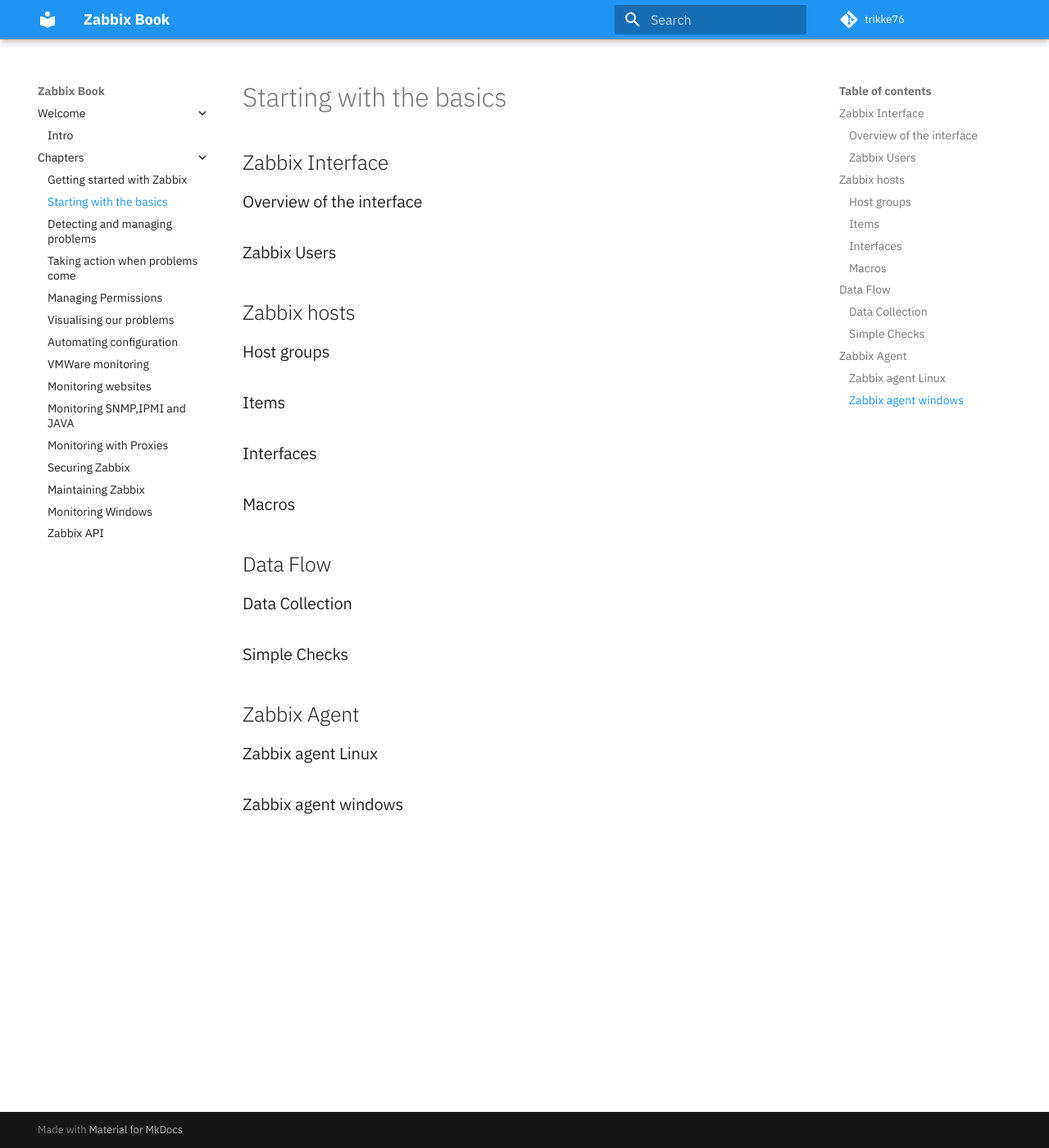
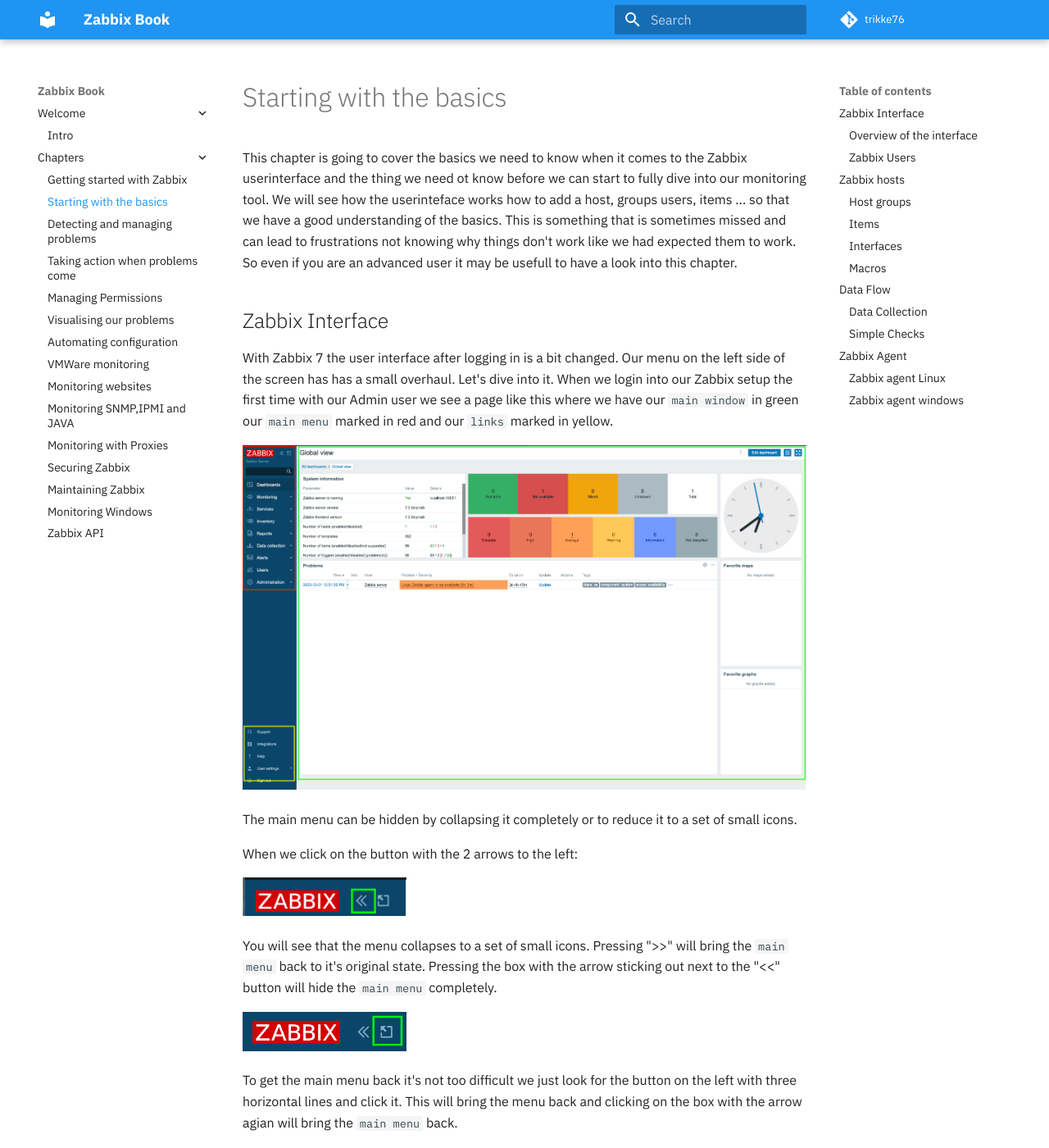
Before and after one commit to Trikke76/Zabbix-Book, an MkDocs documentation site: the page built from docs/02-Starting with the basic configuration.md, in a window 1280 px wide and 1400 px high. Shown: the whole window at 82% size. Built offline with MkDocs 1.6.1 and Material for MkDocs 9.7.7, drawn with Linux system fonts in a browser that asks for light colours; comment, search, counter and statistics services are not loaded; some of the changed text lies outside the part shown.

Commit message:
chapter 2 starting point

````diff
--- a/docs/02-Starting with the basic configuration.md
+++ b/docs/02-Starting with the basic configuration.md
@@ -1,6 +1,38 @@
 # Starting with the basics
 
+This chapter is going to cover the basics we need to know when it comes to the Zabbix userinterface and the thing we need ot know before we can start to fully dive into our monitoring tool. We will see how the userinteface works how to add a host, groups users, items ... so that we have a good understanding of the basics. This is something that is sometimes missed and can lead to frustrations not knowing why things don't work like we had expected them to work. So even if you are an advanced user it may be usefull to have a look into this chapter.
+
+
 ## Zabbix Interface
+
+With Zabbix 7 the user interface after logging in is a bit changed. Our menu on the left side of the screen has has a small overhaul. Let's dive into it.
+When we login into our Zabbix setup the first time with our Admin user we see a page like this where we have our ```main window``` in green our ```main menu``` marked in red and our ```links``` marked in yellow.
+
+![main view](CH02/main-window.png)
+
+The main menu can be hidden by collapsing it completely or to reduce it to a set of small icons.
+
+
+When we click on the button with the 2 arrows to the left:
+
+![Image title](CH02/small-menu.png/){ width="200" }
+
+You will see that the menu collapses to a set of small icons. Pressing ">>" will bring the ```main menu``` back to it's original state. Pressing the box with the arrow sticking out next to the "<<" button will hide the ```main menu``` completely.
+
+![Image title](CH02/hide-menu.png/){ width="200" }
+
+ To get the main menu back it's not too difficult we just look for the button on the left with three horizontal lines and click it. This will bring the menu back and clicking on the box with the arrow agian will bring the ```main menu``` back.
+
+Yet another way to make the screen bigger that is quit useful for monitors in NOK teams for example is the kiosk mode button. This one is however located on the left side of your screen and looks like 4 arrows pointing to every corner of the screen. Pressing this button will remove all the menus and leave only main window to focus on.
+
+![Image title](CH02/kiosk-menu.png/) ![Image title](CH02/exitkiosk-menu.png/){ width="75" }
+
+When wanting to leave the kios mode the button will be changed to 2 arrows poiting to the inside of the screen. Pressing this button will revert us back to the original state.
+
+
+
+
+
 
 ### Overview of the interface
 
````
Also changed, not shown: docs/index.md (+1 -1 lines), docs/CH02/exitkiosk-menu.png (added), docs/CH02/hide-menu.png (added), docs/CH02/kiosk-menu.png (added), docs/CH02/main-window.png (added), docs/CH02/small-menu.png (added), main-window.png (added).
